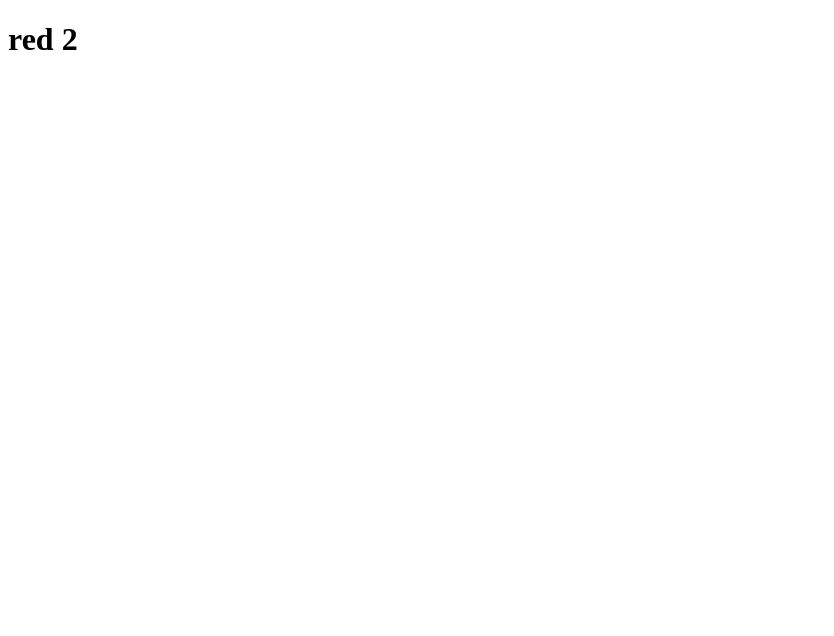
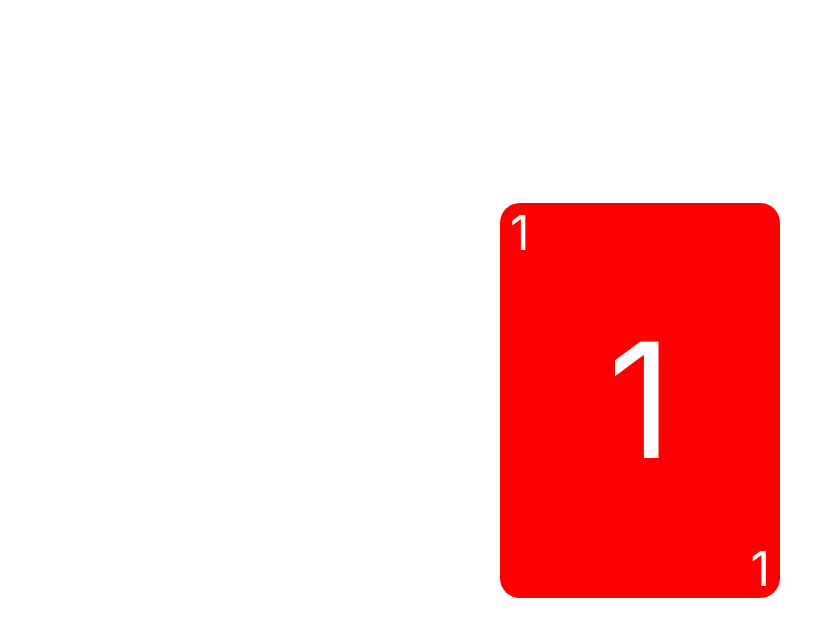
Before and after one commit to classale/edenschool-duo, a plain HTML site: page index.html in a window 1280 px wide. Shown: the whole page, without its empty margins (0-834 px from the left). Drawn offline with Linux system fonts and the light colour scheme.

Commit message:
feat (index - style) add 1 red cards

```diff
--- a/index.html
+++ b/index.html
@@ -1,11 +1,18 @@
 <!DOCTYPE html>
 <html lang="en">
-    <head>
-        <meta charset="UTF-8">
-        <meta name="viewport" content="width=device-width, initial-scale=1.0">
-        <title>Document</title>
-    </head>
-    <body>
-        <h1>red 2</h1>
-    </body>
+	<head>
+		<meta charset="UTF-8" />
+		<meta name="viewport" content="width=device-width, initial-scale=1.0" />
+		<title>Document</title>
+		<link rel="stylesheet" href="style.css" />
+	</head>
+	<body>
+		<div class="html">
+			<div class="cards">
+				<p class="uno">1</p>
+				<p class="doce">1</p>
+				<p class="trece">1</p>
+			</div>
+		</div>
+	</body>
 </html>
--- /dev/null
+++ b/style.css
@@ -0,0 +1,44 @@
+@import url("https://fonts.googleapis.com/css2?family=Inter:ital,opsz,wght@0,14..32,100..900;1,14..32,100..900&display=swap");
+.cards {
+	background-color: red;
+	height: 395px;
+	width: 280px;
+	display: flex;
+	flex-direction: column;
+	align-content: center;
+	justify-content: space-between;
+	border-radius: 20px;
+}
+
+body {
+	display: flex;
+	justify-content: center;
+	align-items: center;
+	height: 100vh;
+}
+
+* {
+	font-family: Inter;
+	color: white;
+	margin: 0;
+}
+
+p {
+	font-size: 20px;
+	padding-left: 10px;
+	padding-right: 10px;
+}
+
+.uno {
+	font-size: 48px;
+}
+
+.doce {
+	font-size: 160px;
+	text-align: center;
+}
+
+.trece {
+	font-size: 48px;
+	text-align: right;
+}
```
